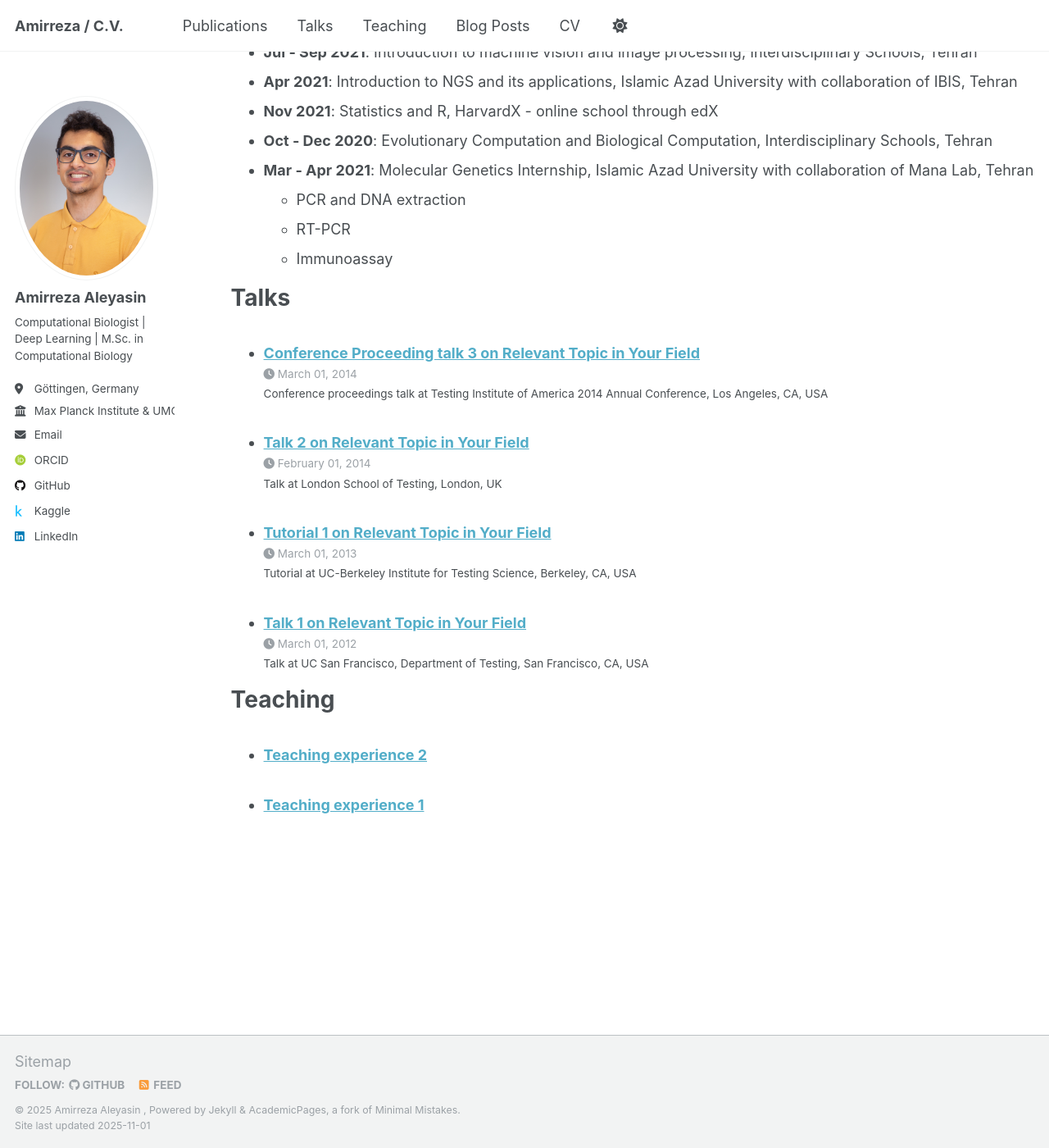
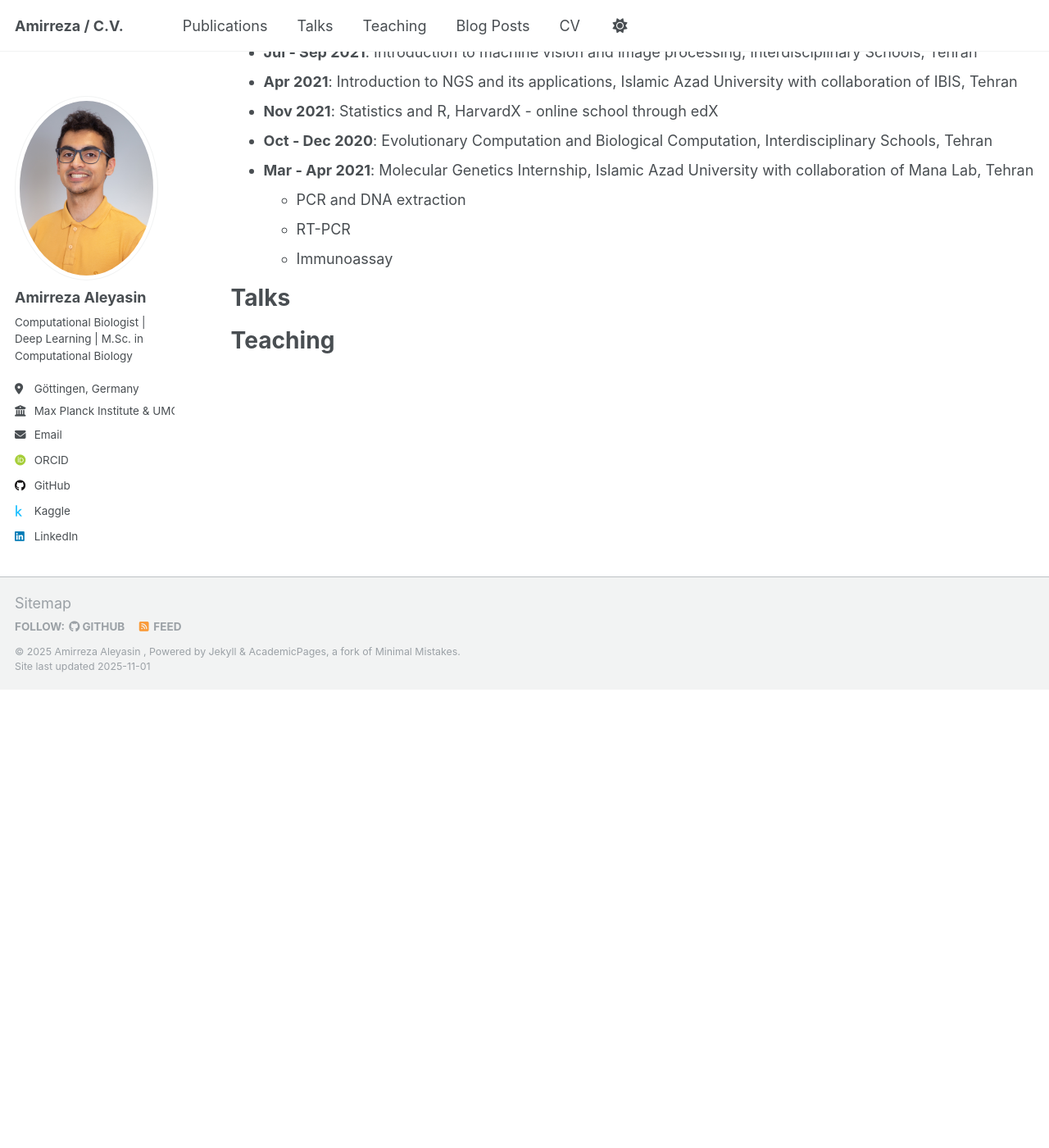
Before and after one commit to Amirreza-0/amirreza-0.github.io, a Jekyll site: the page built from _pages/cv.md, in a window 1280 px wide and 1400 px high, scrolled down 2483 px. Shown: the whole window at 82% size. Built offline with Jekyll 4.4.1, drawn with Linux system fonts in a browser that asks for light colours; some web fonts are replaced; after the commit the page ends 3324 px from its top, so only the background shows below that; some of the changed text lies outside the part shown.

```diff
--- a/_talks/2012-03-01-talk-1.md
+++ /dev/null
@@ -1,11 +0,0 @@
----
-title: "Talk 1 on Relevant Topic in Your Field"
-collection: talks
-type: "Talk"
-permalink: /talks/2012-03-01-talk-1
-venue: "UC San Francisco, Department of Testing"
-date: 2012-03-01
-location: "San Francisco, CA, USA"
----
-
-This is a description of your talk, which is a markdown file that can be all markdown-ified like any other post. Yay markdown!
--- a/_talks/2013-03-01-tutorial-1.md
+++ /dev/null
@@ -1,13 +0,0 @@
----
-title: "Tutorial 1 on Relevant Topic in Your Field"
-collection: talks
-type: "Tutorial"
-permalink: /talks/2013-03-01-tutorial-1
-venue: "UC-Berkeley Institute for Testing Science"
-date: 2013-03-01
-location: "Berkeley, CA, USA"
----
-
-[More information here](http://exampleurl.com)
-
-This is a description of your tutorial, note the different field in type. This is a markdown files that can be all markdown-ified like any other post. Yay markdown!
--- a/_talks/2014-02-01-talk-2.md
+++ /dev/null
@@ -1,13 +0,0 @@
----
-title: "Talk 2 on Relevant Topic in Your Field"
-collection: talks
-type: "Talk"
-permalink: /talks/2014-02-01-talk-2
-venue: "London School of Testing"
-date: 2014-02-01
-location: "London, UK"
----
-
-[More information here](http://example2.com)
-
-This is a description of your talk, which is a markdown files that can be all markdown-ified like any other post. Yay markdown!
--- a/_talks/2014-03-01-talk-3.md
+++ /dev/null
@@ -1,11 +0,0 @@
----
-title: "Conference Proceeding talk 3 on Relevant Topic in Your Field"
-collection: talks
-type: "Conference proceedings talk"
-permalink: /talks/2014-03-01-talk-3
-venue: "Testing Institute of America 2014 Annual Conference"
-date: 2014-03-01
-location: "Los Angeles, CA, USA"
----
-
-This is a description of your conference proceedings talk, note the different field in type. You can put anything in this field.
--- a/_teaching/2014-spring-teaching-1.md
+++ /dev/null
@@ -1,20 +0,0 @@
----
-title: "Teaching experience 1"
-collection: teaching
-type: "Undergraduate course"
-permalink: /teaching/2014-spring-teaching-1
-venue: "University 1, Department"
-date: 2014-01-01
-location: "City, Country"
----
-
-This is a description of a teaching experience. You can use markdown like any other post.
-
-Heading 1
-======
-
-Heading 2
-======
-
-Heading 3
-======
--- a/_teaching/2015-spring-teaching-2.md
+++ /dev/null
@@ -1,20 +0,0 @@
----
-title: "Teaching experience 2"
-collection: teaching
-type: "Workshop"
-permalink: /teaching/2015-spring-teaching-1
-venue: "University 1, Department"
-date: 2015-01-01
-location: "City, Country"
----
-
-This is a description of a teaching experience. You can use markdown like any other post.
-
-Heading 1
-======
-
-Heading 2
-======
-
-Heading 3
-======
```
Also changed, not shown: _pages/cv.md (+1 -1 lines), _portfolio/portfolio-1.md (deleted, +0 -7 lines), _portfolio/portfolio-2.html (deleted, +0 -7 lines), _posts/2012-08-14-blog-post-1.md (deleted, +0 -20 lines), _posts/2013-08-14-blog-post-2.md (deleted, +0 -20 lines), _posts/2014-08-14-blog-post-3.md (deleted, +0 -20 lines), _posts/2015-08-14-blog-post-4.md (deleted, +0 -20 lines), _posts/2199-01-01-future-post.md (deleted, +0 -11 lines), _publications/2009-10-01-paper-title-number-1.md (deleted, +0 -14 lines), _publications/2010-10-01-paper-title-number-2.md (deleted, +0 -14 lines), _publications/2015-10-01-paper-title-number-3.md (deleted, +0 -14 lines), _publications/2024-02-17-paper-title-number-4.md (deleted, +0 -13 lines).
